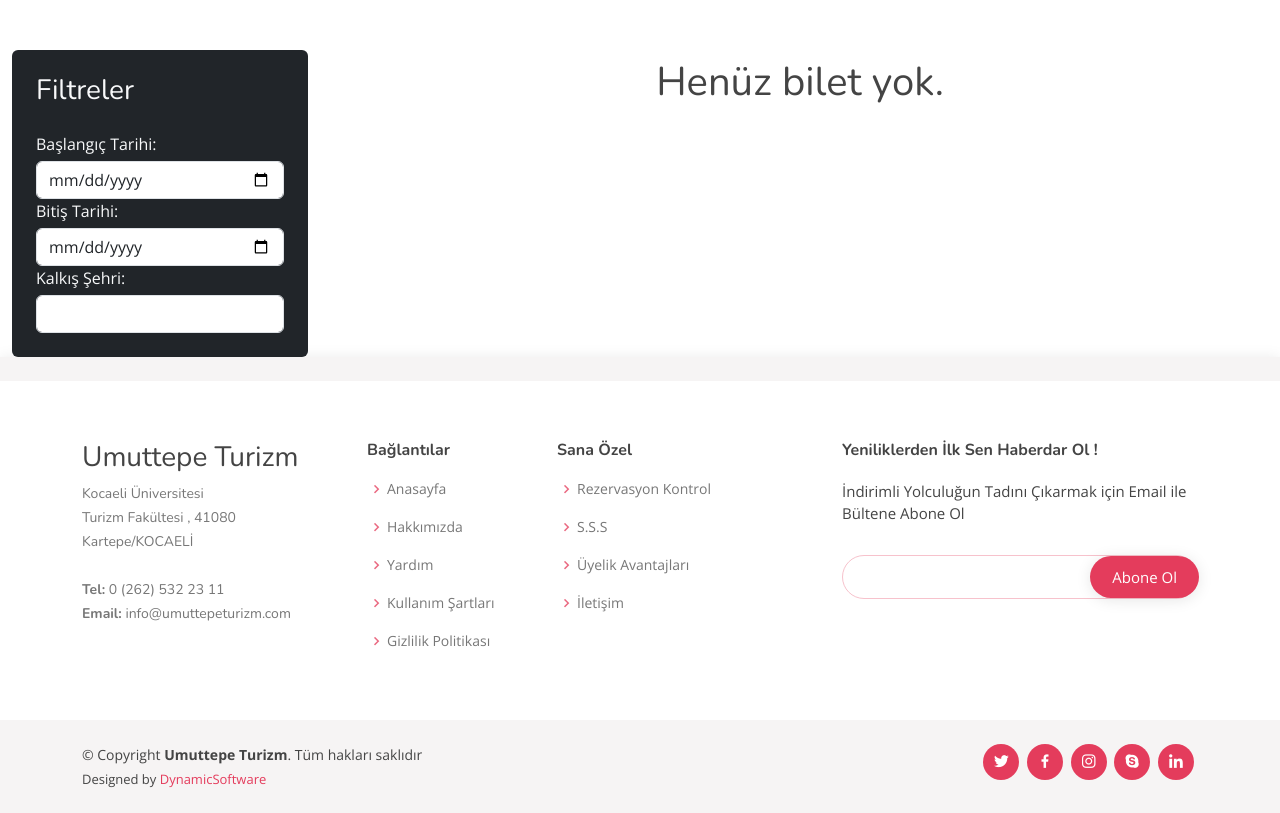
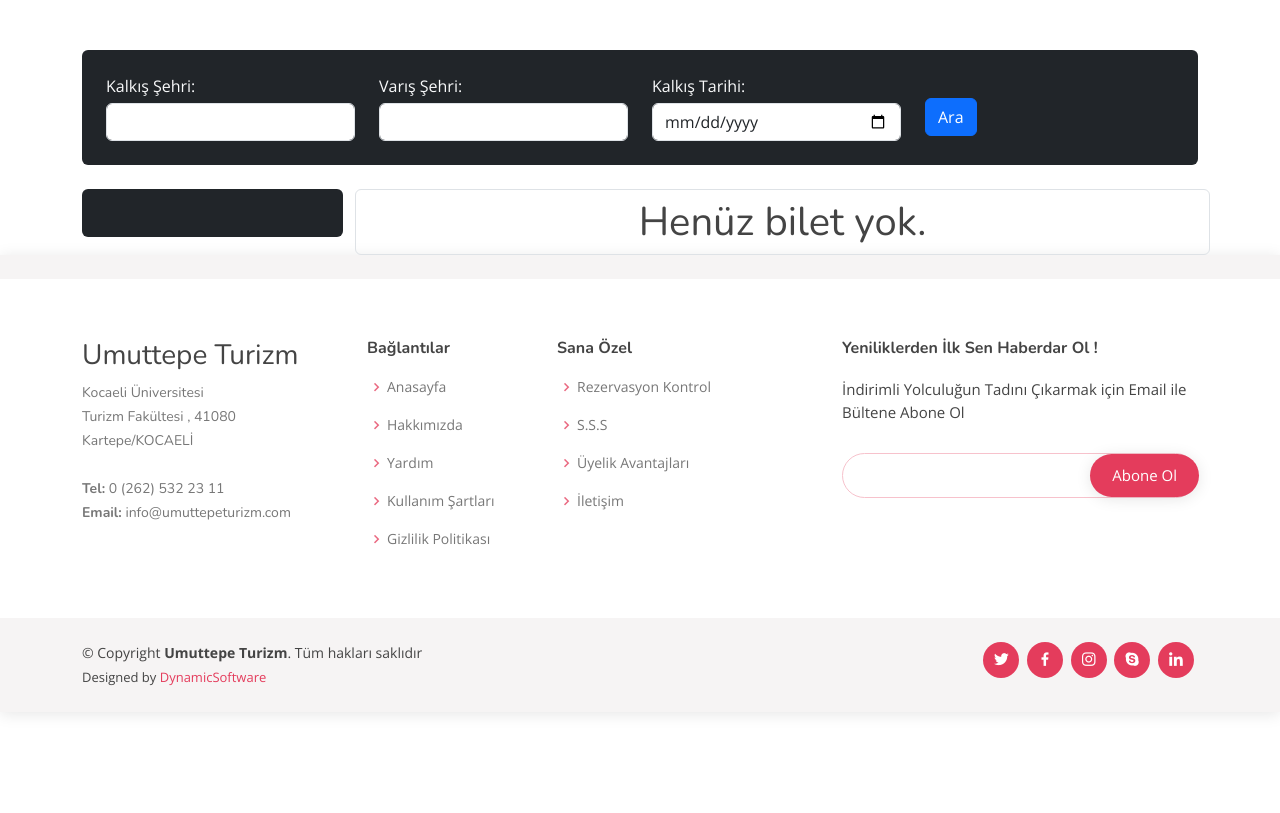
Before and after one commit to Arifcngk/UMUTTEPE-TURIZM, a CodeIgniter 4 app: the page made by app/Views/pages/my_tickets.php in a window 1280 px wide. Shown: the part 67-880 px from the top of the page. After the commit the page ends 781 px from the top, so only its background shows below. Run offline with PHP 8.4 and a stand-in for CodeIgniter, Linux system fonts and the light colour scheme; the template is opened without the code that fills it, so the values that code supplies are empty; some libraries are stand-ins or nearby versions.

Commit message:
User Ticket page has updated and database has been resolved

```diff
--- a/app/Views/pages/my_tickets.php
+++ b/app/Views/pages/my_tickets.php
@@ -25,36 +25,58 @@
     <!-- uyarı bitiş -->
 
     <main id="main">
-        <div class="container-fluid">
+        <div class="container">
             <div class="row">
-                <div class="col-lg-3">
-                    <div class="sidebar bg-dark p-4 rounded">
-                        <h3 class="text-light mb-4">Filtreler</h3>
-                        <!-- Örnek bir tarih aralığı filtresi -->
-                        <div class="form-group">
-                            <label for="start_date" class="text-light">Başlangıç Tarihi:</label>
-                            <input type="date" id="start_date" name="start_date" class="form-control">
-                        </div>
-                        <div class="form-group">
-                            <label for="end_date" class="text-light">Bitiş Tarihi:</label>
-                            <input type="date" id="end_date" name="end_date" class="form-control">
-                        </div>
-                        <!-- Örnek bir şehir filtresi -->
+                <div class="col-lg-12">
+                    <div class="bg-dark p-4 rounded mb-4 text-light">
+                        <form action="<?= base_url('user/search') ?>" method="get">
+                            <div class="row justify-content-center">
+                                <div class="col-md-3">
                                     <div class="form-group">
                                         <label for="departure_city" class="text-light">Kalkış Şehri:</label>
                                         <select id="departure_city" name="departure_city" class="form-control">
                                             <?php foreach ($cities as $city) : ?>
-                                    <Option value="<?= $city['city_plate'] ?>"><?= $city['city_name'] ?></Option>
+                                                <option value="<?= $city['city_plate'] ?>"><?= $city['city_name'] ?></option>
                                             <?php endforeach; ?>
-                                <!-- Diğer şehirlerin seçenekleri buraya eklenebilir -->
                                         </select>
                                     </div>
-                        <!-- Diğer filtreler buraya eklenebilir -->
+                                </div>
+                                <div class="col-md-3">
+                                    <div class="form-group">
+                                        <label for="arrival_city" class="text-light">Varış Şehri:</label>
+                                        <select id="arrival_city" name="arrival_city" class="form-control">
+                                            <?php foreach ($cities as $city) : ?>
+                                                <option value="<?= $city['city_plate'] ?>"><?= $city['city_name'] ?></option>
+                                            <?php endforeach; ?>
+                                        </select>
+                                    </div>
+                                </div>
+                                <div class="col-md-3">
+                                    <div class="form-group">
+                                        <label for="departure_date" class="text-light">Kalkış Tarihi:</label>
+                                        <input type="date" id="departure_date" name="departure_date" class="form-control">
+                                    </div>
+                                </div>
+                                <div class="col-md-3">
+                                    <div class="form-group mt-4">
+                                        <button type="submit" class="btn btn-primary btn-block">Ara</button>
+                                    </div>
+                                </div>
+                            </div>
+                        </form>
+                    </div>
+
                 </div>
             </div>
 
-
-                <div class="col-lg-9">
+            <!-- Bilet listesi -->
+            <div class="row">
+                <div class="col-lg-3">
+                    <div class="sidebar bg-dark p-4 rounded">
+                        <!-- Burada diğer filtreler olabilir -->
+                    </div>
+                </div>
+                <div class="col-lg-9 border rounded">
                     <div class="row pt-2">
                         <?php if (empty($tickets)) : ?>
                             <div class="col-12">
@@ -69,6 +91,10 @@
                 </div>
             </div>
         </div>
+
+        </div>
+
+
     </main>
     <!-- End #main -->
 
```
Lines whose indentation alone changed are shown as unchanged.
